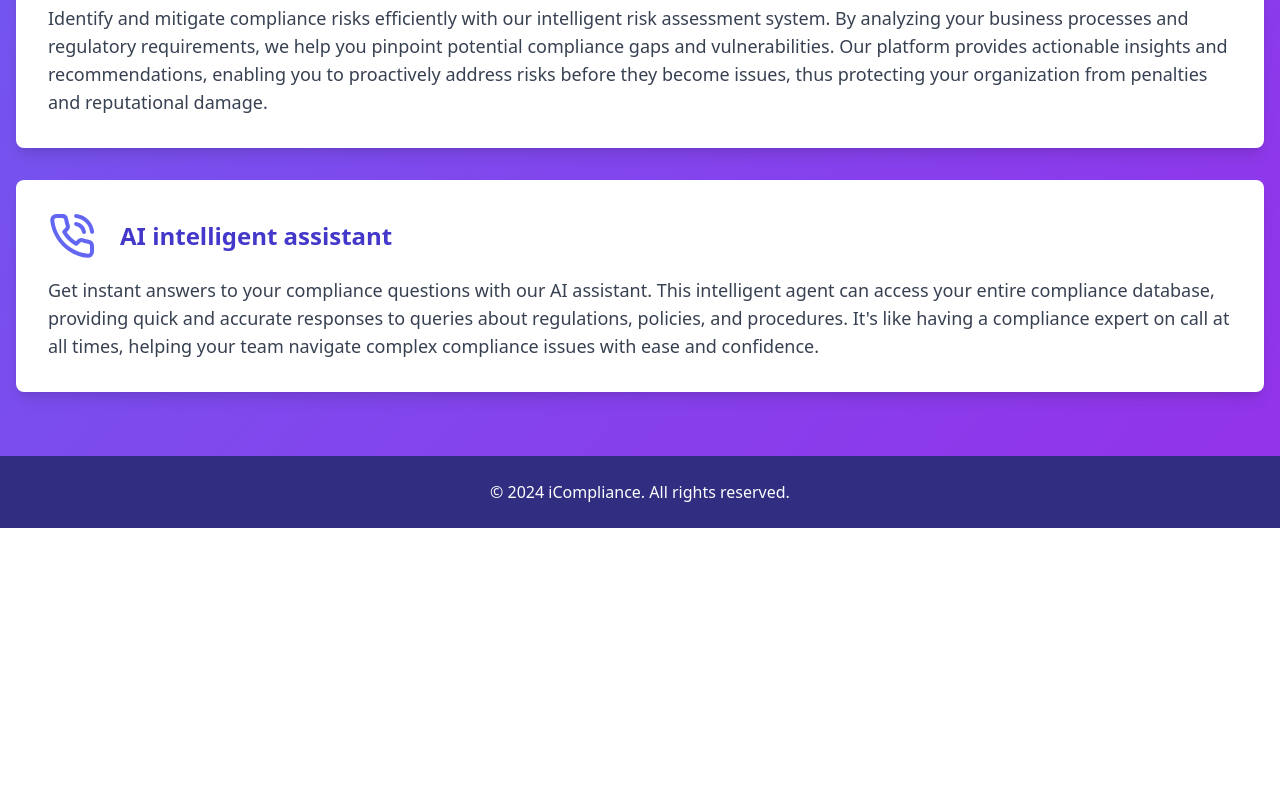
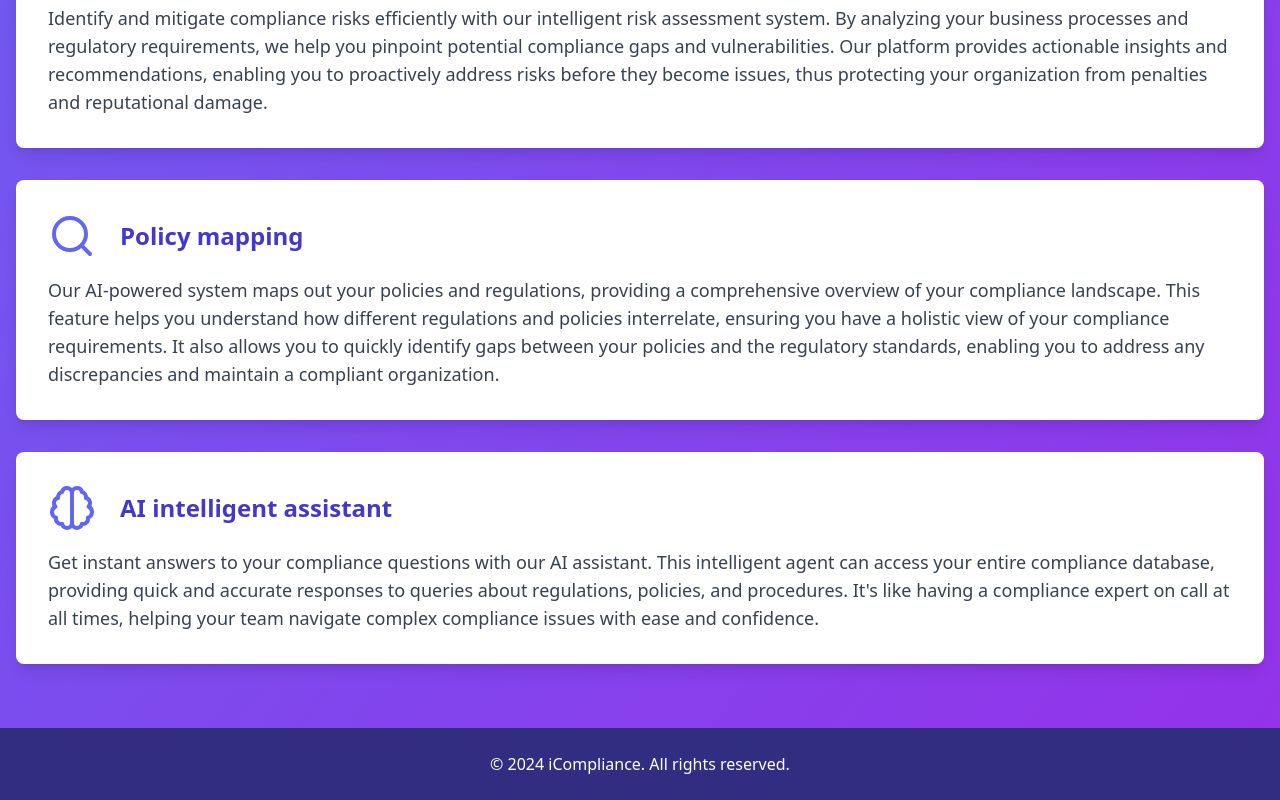
Before and after one commit to podolskipio/landing-page, a React (Create React App) app: page / in a window 1280 px wide. Shown: the part 1060-1860 px from the top of the page. Before the commit the page ends 1588 px from the top, so only its background shows below. Built offline with nearby package versions, Linux system fonts and the light colour scheme; the HTML template or start-up script is replaced by a standard one.

Commit message:
Updated contents

```diff
--- a/src/App.tsx
+++ b/src/App.tsx
@@ -1,6 +1,5 @@
 import React, { useState } from 'react';
-import { AlertCircle, Rocket, XCircle, Globe, CheckCircle, TrendingUp, Shield, Users, PhoneCall, ChevronRight, Brain, Target, Zap, Mail, Clock, X } from 'lucide-react';
-import { Link } from 'react-router-dom'; // Add this import at the top of your file
+import { AlertCircle, Rocket, Search, XCircle, Globe, CheckCircle, TrendingUp, Shield, Users, ChevronRight, Brain, Target, Zap, Mail, Clock, X } from 'lucide-react';
 
 const Header = ({ setActivePage }: { setActivePage: (page: string) => void }) => (
   <header className="bg-indigo-900 text-white p-4 shadow-lg">
@@ -61,7 +60,12 @@ const HomePage = ({ setActivePage }: { setActivePage: (page: string) => void })
           description="Identify and mitigate compliance risks efficiently with our intelligent risk assessment system. By analyzing your business processes and regulatory requirements, we help you pinpoint potential compliance gaps and vulnerabilities. Our platform provides actionable insights and recommendations, enabling you to proactively address risks before they become issues, thus protecting your organization from penalties and reputational damage."
         />
         <FeatureCard
-          icon={<PhoneCall size={48} />}
+          icon={<Search size={48} />}
+          title="Policy mapping"
+          description="Our AI-powered system maps out your policies and regulations, providing a comprehensive overview of your compliance landscape. This feature helps you understand how different regulations and policies interrelate, ensuring you have a holistic view of your compliance requirements. It also allows you to quickly identify gaps between your policies and the regulatory standards, enabling you to address any discrepancies and maintain a compliant organization."
+        />
+        <FeatureCard
+          icon={<Brain size={48} />}
           title="AI intelligent assistant"
           description="Get instant answers to your compliance questions with our AI assistant. This intelligent agent can access your entire compliance database, providing quick and accurate responses to queries about regulations, policies, and procedures. It's like having a compliance expert on call at all times, helping your team navigate complex compliance issues with ease and confidence."
         />
@@ -124,6 +128,7 @@ const ProductPage: React.FC = () => (
                 "AI-powered global regulation monitoring",
                 "Automated multi-lingual document analysis",
                 "Intelligent cross-market risk assessment",
+                "Policy and regulation mapping",
                 "Rapid compliance roadmap for new markets"
               ].map((item, index) => (
                 <li key={index} className="flex items-start">
@@ -174,13 +179,6 @@ const ProductPage: React.FC = () => (
           </div>
         </div>
       </section>
-
-      <section className="text-center">
-        <h2 className="text-3xl font-bold mb-6 text-indigo-900">Ready to Accelerate Your Global Expansion?</h2>
-        <Link to="/contact-us" className="inline-block bg-indigo-600 text-white px-8 py-3 rounded-full text-lg font-semibold hover:bg-indigo-700 transition duration-300 shadow-lg hover:shadow-xl">
-          Get Started Now
-        </Link>
-      </section>
     </div>
   </PageContainer>
 );
@@ -203,6 +201,11 @@ const SolutionsPage = () => (
         icon={<Users />}
         title="Proactive Risk Management"
         description="Identify and mitigate potential compliance risks before they become issues. Our AI-powered system helps you avoid costly fines and maintain a sterling reputation in your industry."
+      />
+      <FeatureSection
+          icon={<Search size={48} />}
+          title="Policy mapping"
+        description="Our AI-powered system maps out your policies and regulations, providing a comprehensive overview of your compliance landscape. This feature helps you understand how different regulations and policies interrelate, ensuring you have a holistic view of your compliance requirements. It also allows you to quickly identify gaps between your policies and the regulatory standards, enabling you to address any discrepancies and maintain a compliant organization."
       />
       <FeatureSection
         icon={<Brain />}
@@ -355,7 +358,6 @@ const ContactUsPage = () => {
           </p>
           <p className="mb-4">
             Email: info@icompliance.com<br />
-            Phone: +1 (555) 123-4567
           </p>
         </div>
         <div className="bg-white text-indigo-900 p-8 rounded-lg shadow-lg">
```
